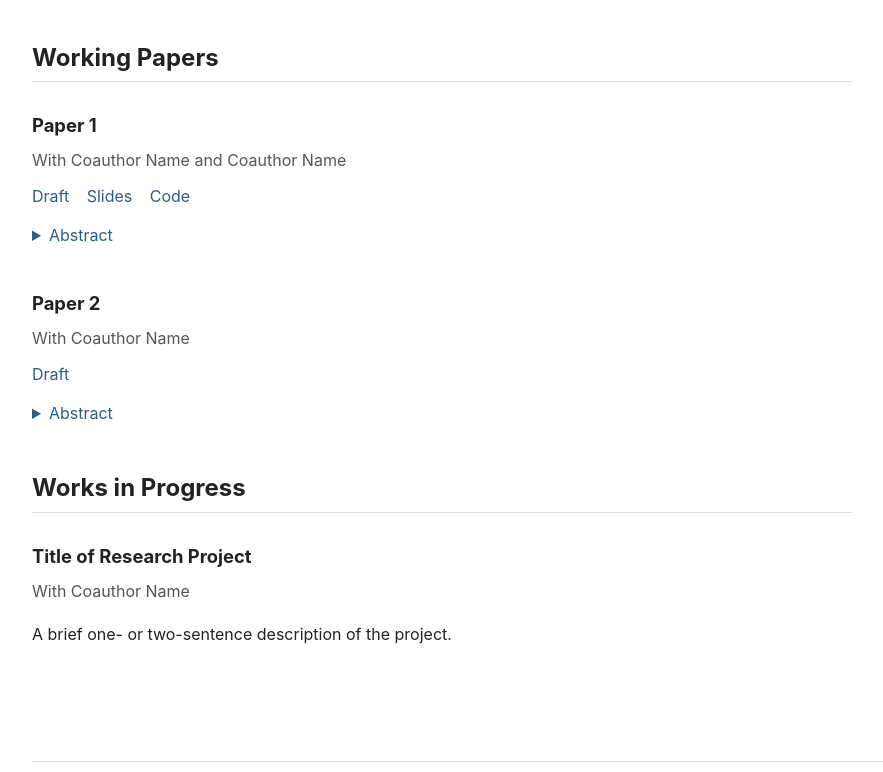
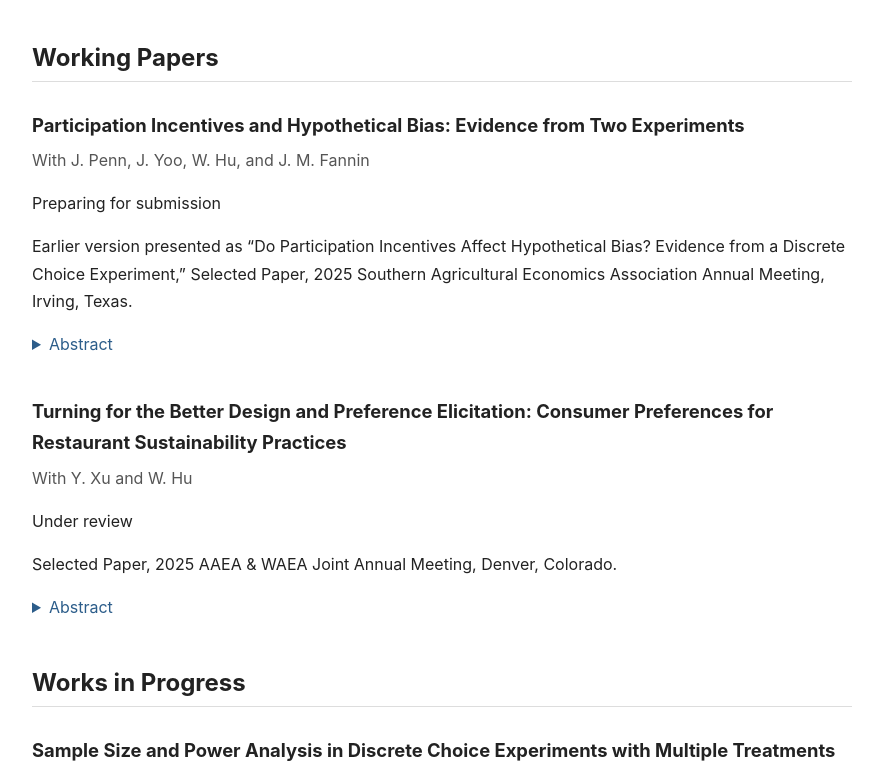
Before and after one commit to econzhenghou/econzhenghou.github.io, a plain HTML site: page research.html in a window 1280 px wide. Shown: the part 188-960 px from the top of the page, without its empty margins (90-973 px from the left). Drawn offline with Linux system fonts and the light colour scheme.

Commit message:
Update research.html

```diff
--- a/research.html
+++ b/research.html
@@ -1,5 +1,6 @@
 <!DOCTYPE html>
 <html lang="en">
+
 <head>
   <meta charset="UTF-8">
 
@@ -8,146 +9,213 @@
     content="width=device-width, initial-scale=1.0"
   >
 
+  <meta
+    name="description"
+    content="Research by Zheng Hou on food and consumer economics, agribusiness, sustainability, hypothetical bias, and preference elicitation."
+  >
+
   <title>Research | Zheng Hou</title>
+
+  <link
+    rel="canonical"
+    href="https://econzhenghou.com/research.html"
+  >
 
   <link rel="stylesheet" href="style.css">
 </head>
 
+
 <body>
 
+  <!-- Top navigation -->
   <header class="site-header">
 
     <a class="site-title" href="index.html">
       Zheng Hou
     </a>
 
-    <nav class="site-nav">
+    <nav class="site-nav" aria-label="Main navigation">
       <a href="index.html">About</a>
-      <a class="active" href="research.html">Research</a>
+
+      <a
+        class="active"
+        href="research.html"
+        aria-current="page"
+      >
+        Research
+      </a>
+
       <a href="teaching.html">Teaching</a>
-      <a href="files/cv.pdf" target="_blank">CV</a>
+
+      <a
+        href="files/cv.pdf"
+        target="_blank"
+        rel="noopener noreferrer"
+      >
+        CV
+      </a>
     </nav>
 
   </header>
 
 
+  <!-- Main content -->
   <main class="page-content">
 
     <h1>Research</h1>
 
 
-    <!-- Activate this section when appropriate.
+    <!-- =========================
+         Working Papers
+    ========================== -->
 
-    <h2 class="section-heading">Job Market Paper</h2>
+    <h2 class="section-heading">
+      Working Papers
+    </h2>
 
+
+    <!-- Paper 1 -->
     <article class="paper">
 
-      <div class="paper-title">
-        Title of Job Market Paper
-      </div>
+      <h3 class="paper-title">
+        Participation Incentives and Hypothetical Bias:
+        Evidence from Two Experiments
+      </h3>
 
       <p class="coauthors">
-        With Coauthor Name
+        With J. Penn, J. Yoo, W. Hu, and J. M. Fannin
       </p>
 
-      <p class="paper-links">
-        <a href="files/papers/jmp.pdf">Draft</a>
-        <a href="files/jmp-slides.pdf">Slides</a>
+      <p class="paper-status">
+        Preparing for submission
+      </p>
+
+      <p class="paper-presentation">
+        Earlier version presented as
+        “Do Participation Incentives Affect Hypothetical Bias?
+        Evidence from a Discrete Choice Experiment,”
+        Selected Paper, 2025 Southern Agricultural Economics
+        Association Annual Meeting, Irving, Texas.
       </p>
 
       <details>
         <summary>Abstract</summary>
 
         <p class="abstract">
-          Insert the abstract here.
+          Hypothetical bias (HB) is a common concern in stated preference studies, where respondents often overstate their willingness to pay for attributes of interest. Past studies suggest that participation incentives may influence respondents’ behavior, but their effects on HB have not been systematically tested. We conduct two split-sample experiments in two studies for an online discrete choice experiment (CE), an alligator hide product CE and a donation CE. In each study, respondents are randomly assigned to one of three treatments: a hypothetical treatment without an incentive, a hypothetical treatment with a participation incentive, and a real-payment treatment in which respondents purchase or donate using the incentive amount provided, keeping any remaining balance. HB is measured by comparing willingness to pay estimates from hypothetical treatments with those from the real-payment treatment. Our results show that participation incentives lead to behavioral changes such as higher opt-in rates and stronger perceptions of consequentiality. However, although HB persists across both contexts, offering a participant incentive in a hypothetical treatment does not lead to statistically significant differences in HB.
         </p>
       </details>
 
     </article>
 
-    -->
 
-
-    <h2 class="section-heading">Working Papers</h2>
-
-
+    <!-- Paper 2 -->
     <article class="paper">
 
-      <div class="paper-title">
-        Paper 1
-      </div>
+      <h3 class="paper-title">
+        Turning for the Better Design and Preference Elicitation:
+        Consumer Preferences for Restaurant Sustainability Practices
+      </h3>
 
       <p class="coauthors">
-        With Coauthor Name and Coauthor Name
+        With Y. Xu and W. Hu
       </p>
 
-      <p class="paper-links">
-        <a href="files/papers/paper1.pdf">Draft</a>
-        <a href="files/paper1-slides.pdf">Slides</a>
-        <a href="https://github.com/econzhenghou">Code</a>
+      <p class="paper-status">
+        Under review
+      </p>
+
+      <p class="paper-presentation">
+        Selected Paper, 2025 AAEA &amp; WAEA Joint Annual Meeting,
+        Denver, Colorado.
       </p>
 
       <details>
         <summary>Abstract</summary>
 
         <p class="abstract">
-          This paper XXX
+          Discrete choice experiments are widely used to elicit consumer preferences for products or services. Usually, the characteristics of the goods in question are referred to as attributes and the possible values that these characteristics may take are referred to as levels. Yet, how the assignment of attributes and levels may affect respondent understanding and researchers’ preference elicitation remains underexplored. This study addresses this gap by comparing two designs that alternate the presentation of the same information between attributes and levels. We implement a design where sustainability measures and outcomes are defined as either attributes or levels. We find that the design using sustainability measures as attributes is modestly easier to read than the design using sustainability outcomes as attributes. Results on preference consistency and stability are broadly similar across designs, with a few meaningful differences concentrated in a small subset of sustainability measures. These findings suggest that attribute–level assignment can affect reading burden and, in some cases, elicited preferences, even when the substantive content of a design remains constant.
         </p>
       </details>
 
     </article>
 
 
+    <!-- =========================
+         Works in Progress
+    ========================== -->
+
+    <h2 class="section-heading">
+      Works in Progress
+    </h2>
+
+
+    <!-- Paper 3 -->
     <article class="paper">
 
-      <div class="paper-title">
-        Paper 2
-      </div>
+      <h3 class="paper-title">
+        Sample Size and Power Analysis in Discrete Choice
+        Experiments with Multiple Treatments
+      </h3>
 
       <p class="coauthors">
-        With Coauthor Name
+        With W. Hu
       </p>
 
-      <p class="paper-links">
-        <a href="files/papers/paper2.pdf">Draft</a>
+      <p class="paper-status">
+        Work in progress
       </p>
 
       <details>
         <summary>Abstract</summary>
 
         <p class="abstract">
-          Replace this paragraph with the abstract.
+
         </p>
       </details>
 
     </article>
 
 
-    <h2 class="section-heading">Works in Progress</h2>
-
+    <!-- Paper 4 -->
     <article class="paper">
 
-      <div class="paper-title">
-        Title of Research Project
-      </div>
+      <h3 class="paper-title">
+        Hypothetical Bias and Incentive Compatibility
+        in Private Good Valuation: Experimental Evidence
+      </h3>
 
       <p class="coauthors">
-        With Coauthor Name
+        With W. Hu
       </p>
 
-      <p>
-        A brief one- or two-sentence description of the
-        project.
+      <p class="paper-status">
+        Work in progress
       </p>
+
+      <p class="paper-presentation">
+        Selected Paper, 2026 Southern Agricultural Economics
+        Association Annual Meeting, Louisville, Kentucky.
+      </p>
+
+      <details>
+        <summary>Abstract</summary>
+
+        <p class="abstract">
+
+        </p>
+      </details>
 
     </article>
 
   </main>
 
 
+  <!-- Footer -->
   <footer class="site-footer">
     © 2026 Zheng Hou
   </footer>
 
 </body>
+
 </html>
```
